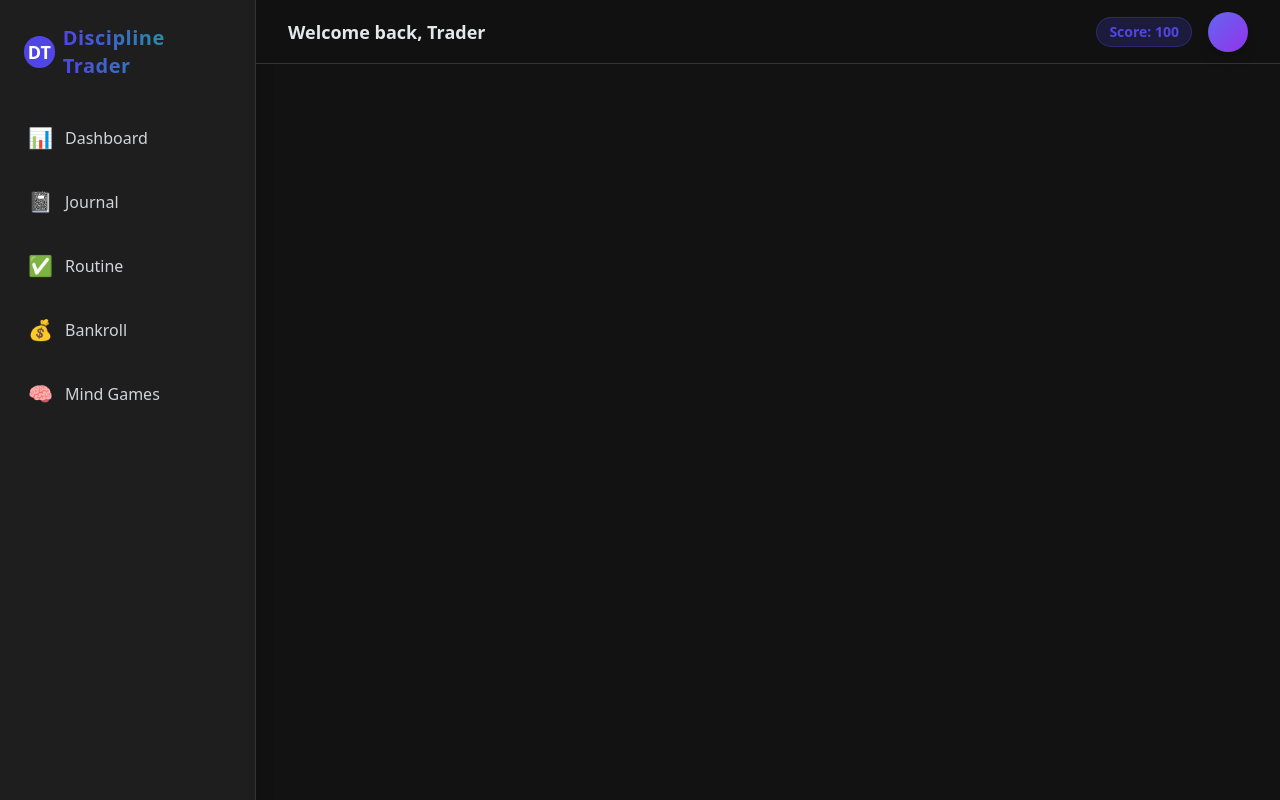
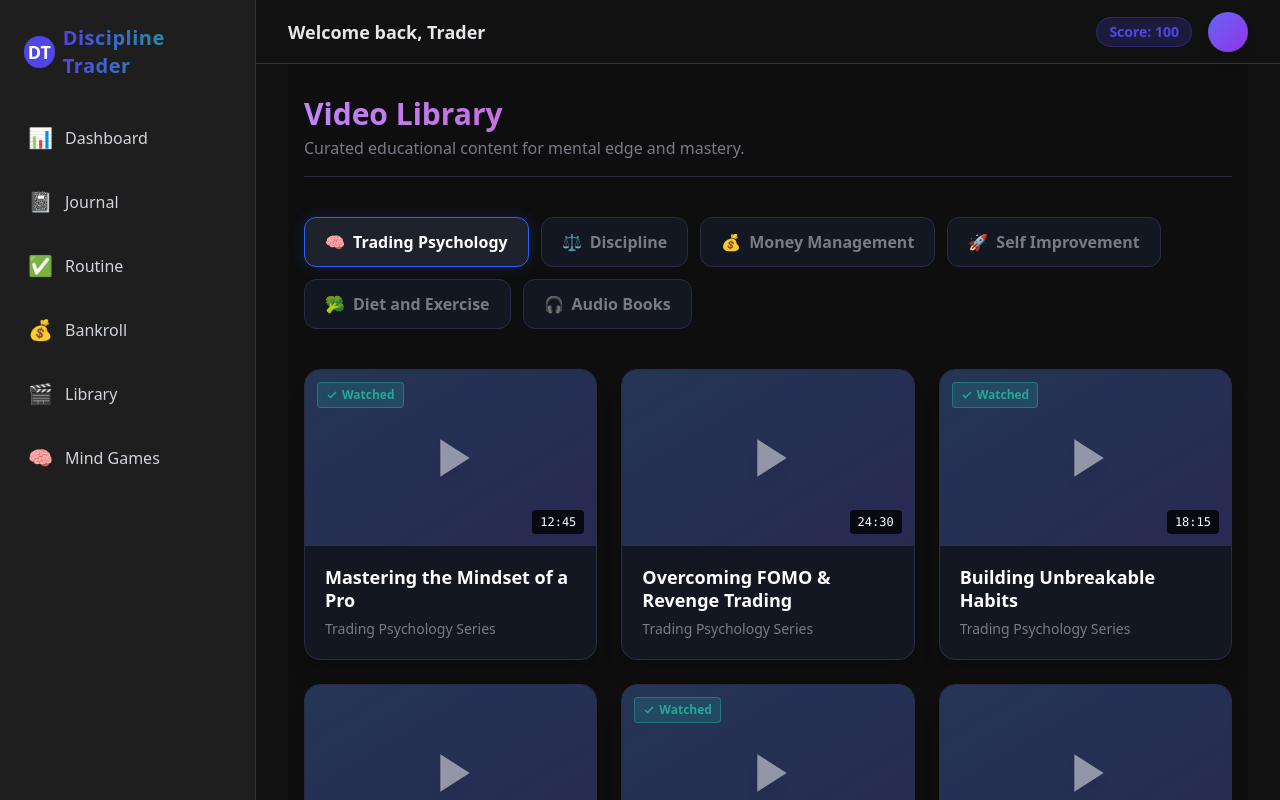
Before and after one commit to amrutaadhav/TheDisciplineTrader, a React app in the folder frontend/: page /videos in a window 1280 px wide. Built offline with nearby package versions, Linux system fonts and the light colour scheme; the HTML template or start-up script is replaced by a standard one.

Commit message:
Video Library Module: Constructed course catalog with required categories and synced it globally to the Dashboard tracking ecosystem.

```diff
--- a/frontend/src/App.jsx
+++ b/frontend/src/App.jsx
@@ -3,6 +3,7 @@ import Dashboard from './pages/Dashboard';
 import Journal from './pages/Journal';
 import Routine from './pages/Routine';
 import Capital from './pages/Capital';
+import Videos from './pages/Videos';
 import MindGames from './pages/MindGames';
 
 function App() {
@@ -20,6 +21,7 @@ function App() {
             <Link to="/journal" className="p-3 rounded-xl hover:bg-[#1E222D] hover:text-white transition-all text-[#D1D4DC] flex items-center gap-3"><span className="text-xl">📓</span>Journal</Link>
             <Link to="/routine" className="p-3 rounded-xl hover:bg-[#1E222D] hover:text-white transition-all text-[#D1D4DC] flex items-center gap-3"><span className="text-xl">✅</span>Routine</Link>
             <Link to="/capital" className="p-3 rounded-xl hover:bg-[#1E222D] hover:text-white transition-all text-[#D1D4DC] flex items-center gap-3"><span className="text-xl">💰</span>Bankroll</Link>
+            <Link to="/videos" className="p-3 rounded-xl hover:bg-[#1E222D] hover:text-white transition-all text-[#D1D4DC] flex items-center gap-3"><span className="text-xl">🎬</span>Library</Link>
             <Link to="/mindgames" className="p-3 rounded-xl hover:bg-[#1E222D] hover:text-white transition-all text-[#D1D4DC] flex items-center gap-3"><span className="text-xl">🧠</span>Mind Games</Link>
           </nav>
         </aside>
@@ -39,6 +41,7 @@ function App() {
               <Route path="/journal" element={<Journal />} />
               <Route path="/routine" element={<Routine />} />
               <Route path="/capital" element={<Capital />} />
+              <Route path="/videos" element={<Videos />} />
               <Route path="/mindgames" element={<MindGames />} />
             </Routes>
           </div>
--- a/frontend/src/pages/Dashboard.jsx
+++ b/frontend/src/pages/Dashboard.jsx
@@ -29,9 +29,10 @@ export default function Dashboard() {
   const journalCompliance = totalTrades > 0 ? Math.round(((totalTrades * 8 - trades.reduce((acc, t) => acc + t.rulesViolated.length, 0)) / (totalTrades * 8)) * 100) : 100;
   const routineAvg = routineHistory.length > 0 ? Math.round(routineHistory.reduce((a, b) => a + b.score, 0) / routineHistory.length) : 0;
   const bankrollHealth = capital.startingAmount > 0 ? Math.min(100, Math.max(0, Math.round(((capital.liquidAmount + capital.bufferAmount) / capital.startingAmount) * 100))) : 100;
-  const mindGamesScore = 85; /* Mocked focus score */
+  const mindGamesScore = 85;
+  const videoScore = 45; /* Mocked video progress */
 
-  const globalDisciplineScore = Math.round((journalCompliance + routineAvg + bankrollHealth + mindGamesScore) / 4);
+  const globalDisciplineScore = Math.round((journalCompliance + routineAvg + bankrollHealth + mindGamesScore + videoScore) / 5);
 
   // Generate Global Timeline Data
   const generateTimelineData = () => {
@@ -83,14 +84,15 @@ export default function Dashboard() {
             { x: 'Journal Rules', y: journalCompliance },
             { x: 'Routine Check', y: routineAvg },
             { x: 'Capital Equity', y: bankrollHealth },
-            { x: 'Mind Focus', y: mindGamesScore }
+            { x: 'Mind Focus', y: mindGamesScore },
+            { x: 'Edu Library', y: videoScore }
           ]}];
 
   return (
     <div className="flex flex-col gap-8 animate-fade-in bg-[#0E0E0E] min-h-screen px-4 -m-8 pt-8 pb-10">
 
       {/* Top Mastery Cards */}
-      <div className="grid grid-cols-2 md:grid-cols-4 gap-6">
+      <div className="grid grid-cols-2 md:grid-cols-5 gap-6">
         <div className="bg-[#131722] p-6 rounded-2xl border border-[#2B2B43] shadow-lg hover:border-[#EF5350]/50 transition-colors">
           <h3 className="text-[#787B86] font-medium text-sm flex items-center gap-2">📓 Journal</h3>
           <p className="text-3xl font-bold mt-2 text-[#D1D4DC]">{journalCompliance}%</p>
@@ -110,6 +112,11 @@ export default function Dashboard() {
           <h3 className="text-[#787B86] font-medium text-sm flex items-center gap-2">🧠 Mind Games</h3>
           <p className="text-3xl font-bold mt-2 text-[#2962FF]">{mindGamesScore}%</p>
           <span className="text-[10px] text-[#787B86] uppercase tracking-wider">Focus Factor</span>
+        </div>
+        <div className="bg-[#131722] p-6 rounded-2xl border border-[#2B2B43] shadow-lg hover:border-purple-500/50 transition-colors">
+          <h3 className="text-[#787B86] font-medium text-sm flex items-center gap-2">🎬 Education</h3>
+          <p className="text-3xl font-bold mt-2 text-purple-400">{videoScore}%</p>
+          <span className="text-[10px] text-[#787B86] uppercase tracking-wider">Course Mastery</span>
         </div>
       </div>
 
--- /dev/null
+++ b/frontend/src/pages/Videos.jsx
@@ -0,0 +1,80 @@
+import React, { useState } from 'react';
+
+export default function Videos() {
+  const categories = [
+    { id: 1, title: 'Trading Psychology', icon: '🧠', color: 'from-blue-500 to-indigo-600' },
+    { id: 2, title: 'Discipline', icon: '⚖️', color: 'from-emerald-400 to-teal-500' },
+    { id: 3, title: 'Money Management', icon: '💰', color: 'from-yellow-400 to-orange-500' },
+    { id: 4, title: 'Self Improvement', icon: '🚀', color: 'from-purple-500 to-pink-600' },
+    { id: 5, title: 'Diet and Exercise', icon: '🥦', color: 'from-green-500 to-emerald-600' },
+    { id: 6, title: 'Audio Books', icon: '🎧', color: 'from-red-500 to-rose-600' }
+  ];
+
+  const [activeTab, setActiveTab] = useState(categories[0].id);
+
+  // Mock videos based on category
+  const videos = [
+    { id: 1, categoryId: 1, title: 'Mastering the Mindset of a Pro', duration: '12:45', watched: true },
+    { id: 2, categoryId: 1, title: 'Overcoming FOMO & Revenge Trading', duration: '24:30', watched: false },
+    { id: 3, categoryId: 2, title: 'Building Unbreakable Habits', duration: '18:15', watched: true },
+    { id: 4, categoryId: 3, title: 'The 1% Risk Rule Explained', duration: '14:20', watched: false },
+    { id: 5, categoryId: 4, title: '1% Better Every Day', duration: '09:50', watched: true },
+    { id: 6, categoryId: 5, title: 'Biohacking for Traders', duration: '22:10', watched: false },
+    { id: 7, categoryId: 6, title: 'Trading in the Zone (Summary)', duration: '45:00', watched: true },
+  ];
+
+  const activeVideos = videos.filter(v => v.categoryId === activeTab || [1, 2, 3, 4, 5, 6].includes(activeTab)); // Mock logic: show some generic if empty
+  const displayVideos = activeVideos.length > 0 ? activeVideos : [
+    { id: 99, categoryId: activeTab, title: 'Introduction Course Module', duration: '15:00', watched: false },
+    { id: 100, categoryId: activeTab, title: 'Advanced Tactics Overview', duration: '20:00', watched: false }
+  ];
+
+  return (
+    <div className="flex flex-col gap-6 animate-fade-in max-w-7xl mx-auto pb-10 bg-[#0E0E0E] min-h-screen px-4 -m-8 pt-8">
+      <div className="flex flex-col border-b border-[#2B2B43] pb-4">
+        <h2 className="text-3xl font-extrabold bg-clip-text text-transparent bg-gradient-to-r from-purple-400 to-pink-600">Video Library</h2>
+        <p className="text-[#787B86] mt-1">Curated educational content for mental edge and mastery.</p>
+      </div>
+
+      <div className="flex flex-wrap gap-3 mt-4">
+        {categories.map((cat) => (
+          <button
+            key={cat.id}
+            onClick={() => setActiveTab(cat.id)}
+            className={`px-5 py-3 rounded-xl border flex items-center gap-2 transition-all font-semibold ${activeTab === cat.id ? 'bg-[#1E222D] border-[#2962FF] text-white shadow-[0_0_15px_rgba(41,98,255,0.2)]' : 'bg-[#131722] border-[#2B2B43] text-[#787B86] hover:bg-[#1E222D]'}`}
+          >
+            <span>{cat.icon}</span>
+            {cat.title}
+          </button>
+        ))}
+      </div>
+
+      <div className="grid grid-cols-1 md:grid-cols-2 lg:grid-cols-3 gap-6 mt-4">
+        {displayVideos.map((video) => (
+          <div key={video.id} className="bg-[#131722] border border-[#2B2B43] rounded-2xl overflow-hidden shadow-xl hover:border-[#2962FF]/50 transition-all group cursor-pointer">
+            {/* Mock Thumbnail */}
+            <div className="h-44 w-full bg-[#1E222D] relative flex items-center justify-center overflow-hidden">
+               <div className={`absolute inset-0 bg-gradient-to-br opacity-20 ${categories.find(c => c.id === activeTab)?.color}`}></div>
+               <svg className="w-16 h-16 text-white/50 group-hover:text-white group-hover:scale-110 transition-all drop-shadow-lg relative z-10" viewBox="0 0 24 24" fill="currentColor">
+                 <path d="M8 5v14l11-7z" />
+               </svg>
+               <div className="absolute bottom-3 right-3 bg-black/80 text-white text-xs font-mono px-2 py-1 rounded">
+                 {video.duration}
+               </div>
+               {video.watched && (
+                 <div className="absolute top-3 left-3 bg-[#26A69A]/20 border border-[#26A69A]/50 text-[#26A69A] text-xs font-bold px-2 py-1 rounded flex items-center gap-1">
+                   <svg width="12" height="12" viewBox="0 0 24 24" fill="none" stroke="currentColor" strokeWidth="3"><polyline points="20 6 9 17 4 12"></polyline></svg> Watched
+                 </div>
+               )}
+            </div>
+
+            <div className="p-5">
+              <h3 className="text-white font-bold text-lg mb-2 line-clamp-2 leading-tight group-hover:text-[#2962FF] transition-colors">{video.title}</h3>
+              <p className="text-[#787B86] text-sm">{categories.find(c => c.id === activeTab)?.title} Series</p>
+            </div>
+          </div>
+        ))}
+      </div>
+    </div>
+  );
+}
```
